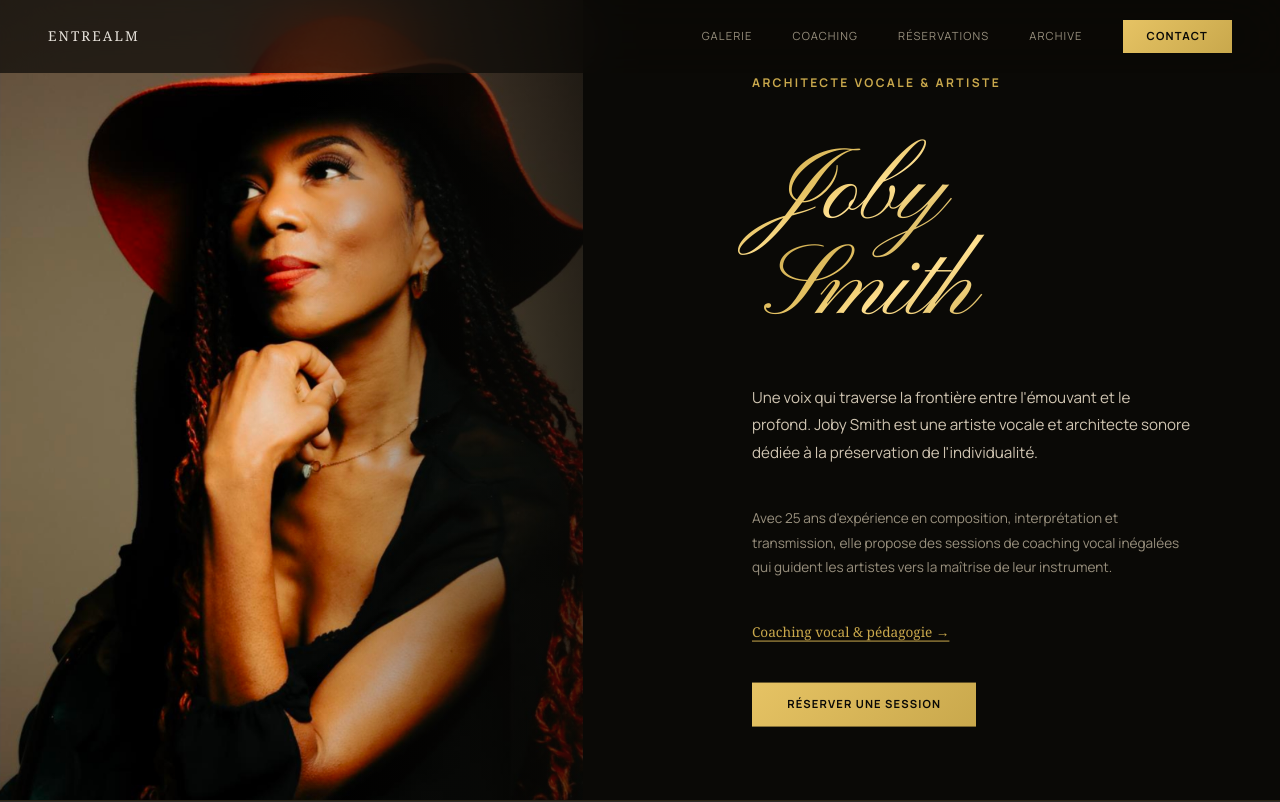
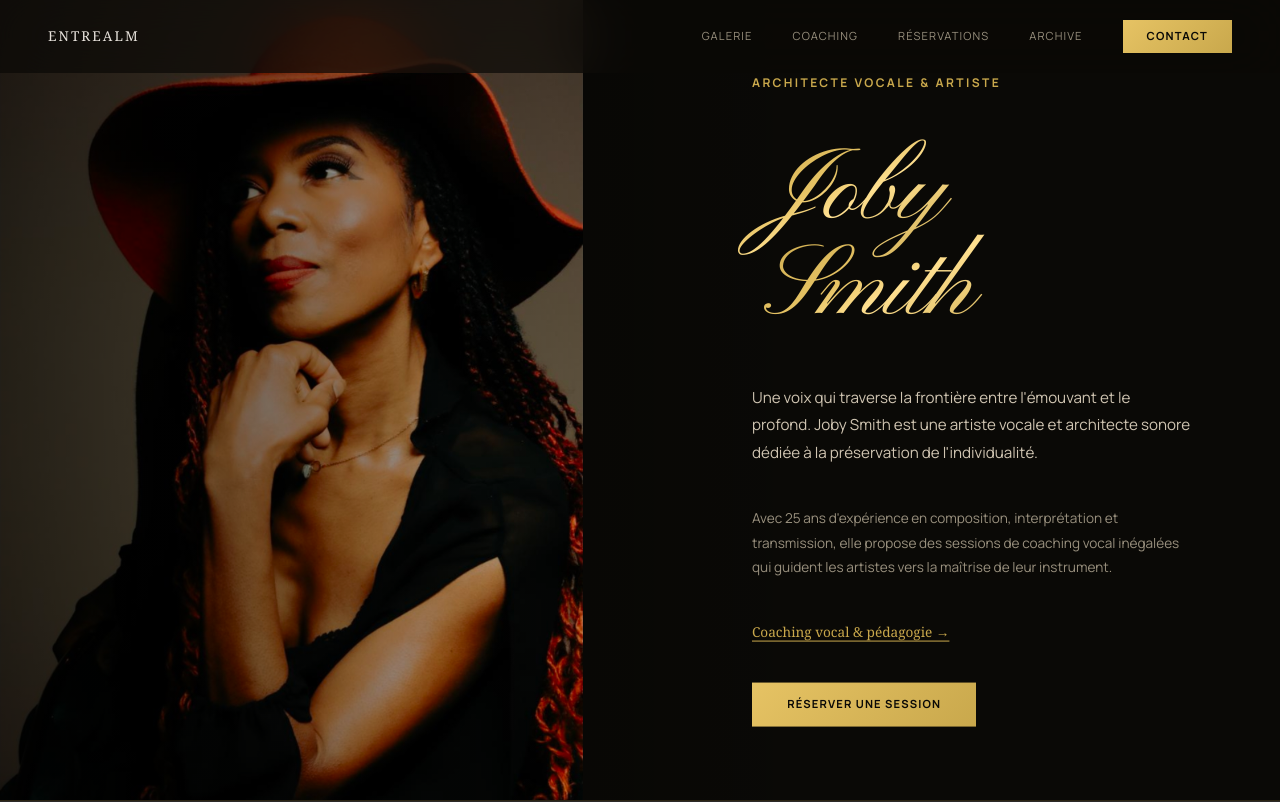
Before and after one commit to DavidSmite/entrealm-frontend, a Next.js app: page /entrealm/joby-smith in a window 1280 px wide. Shown: the top 802 px of the page. Built offline with nearby package versions, Linux system fonts and the light colour scheme; no server answers; grey boxes are pictures that could not be loaded.

Commit message:
fix: inverse gradient hero — fondu de gauche (photo) vers droite (texte)

```diff
--- a/src/app/entrealm/joby-smith/page.tsx
+++ b/src/app/entrealm/joby-smith/page.tsx
@@ -137,7 +137,7 @@ export default function JobySmithPage() {
             top: 0,
             height: "100%",
             width: "65%",
-            background: "linear-gradient(to right, transparent 35%, #0a0906 85%)",
+            background: "linear-gradient(to left, transparent, rgba(0,0,0,0.7))",
             pointerEvents: "none",
           }}
         />
```
